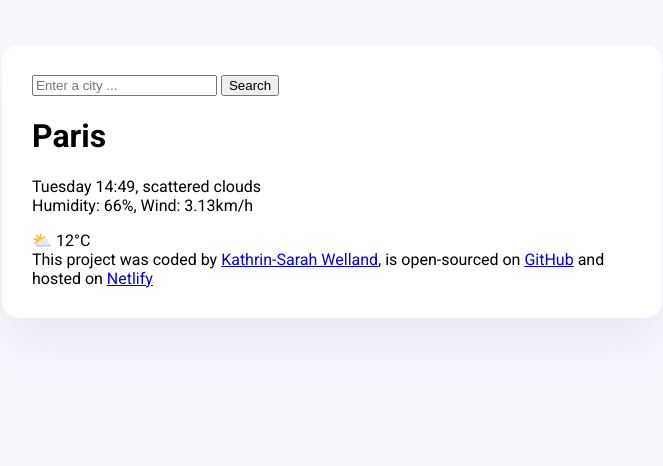
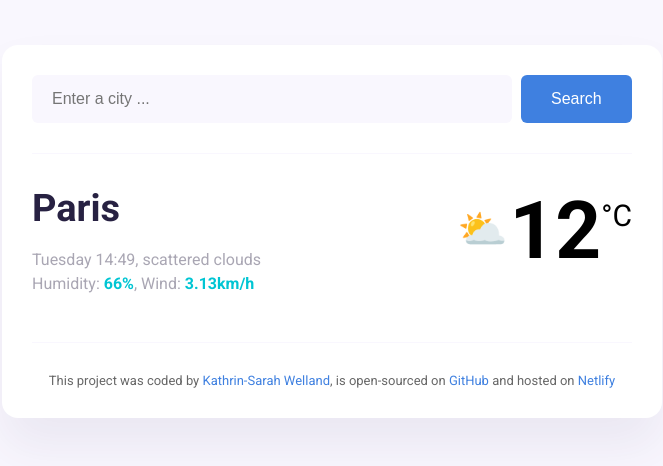
Before and after one commit to kasynthra/wetter, a plain HTML site: page index.html in a window 1280 px wide. Shown: the whole page, without its empty margins (308-971 px from the left). Drawn offline with Linux system fonts and the light colour scheme.

Commit message:
Added basic CSS

```diff
--- a/index.html
+++ b/index.html
@@ -15,22 +15,33 @@
   <body>
     <div class="weather-app">
       <header>
-        <form>
-          <input type="search" placeholder="Enter a city ..." required />
-          <input type="submit" value="Search" />
+        <form class="search-form">
+          <input
+            type="search"
+            placeholder="Enter a city ..."
+            required
+            class="search-form-input"
+          />
+          <input type="submit" value="Search" class="search-form-button" />
         </form>
       </header>
 
       <main>
-        <div>
-          <h1>Paris</h1>
-          <p>
-            Tuesday 14:49, scattered clouds
-            <br />
-            Humidity: 66%, Wind: 3.13km/h
-          </p>
+        <div class="weather-app-data">
+          <div>
+            <h1 class="weather-app-city">Paris</h1>
+            <p class="weather-app-details">
+              Tuesday 14:49, scattered clouds
+              <br />
+              Humidity: <span>66%</span>, Wind: <span>3.13km/h</span>
+            </p>
+          </div>
+          <div class="container">
+            <div class="weather-app-icon">⛅</div>
+            <div class="weather-app-temperature">12</div>
+            <div class="weather-app-unit">°C</div>
+          </div>
         </div>
-        <div>⛅ 12°C</div>
       </main>
 
       <footer>
--- a/src/style.css
+++ b/src/style.css
@@ -1,6 +1,11 @@
 body {
   background-color: #f9f7fe;
   font-family: "Roboto", sans-serif;
+}
+
+a {
+  color: rgb(63, 128, 224);
+  text-decoration: none;
 }
 
 .weather-app {
@@ -11,3 +16,83 @@ body {
   box-shadow: 0 30px 50px rgba(65, 50, 100, 0.08);
   border-radius: 16px;
 }
+
+header {
+  border-bottom: 1px solid #f9f7fe;
+  padding: 0 0 30px 0;
+}
+
+.search-form-input {
+  background-color: #f9f7fe;
+  border: none;
+  border-radius: 6px;
+  width: 80%;
+  padding: 15px 20px;
+  font-size: 16px;
+}
+
+.search-form-button {
+  background-color: rgb(63, 128, 224);
+  padding: 15px 30px;
+  margin-left: 5px;
+  border: none;
+  border-radius: 6px;
+  color: white;
+  font-size: 16px;
+}
+
+main {
+  padding: 30px 0;
+}
+
+.weather-app-city {
+  margin: 0;
+  font-size: 38px;
+  line-height: 48px;
+  color: #272142;
+}
+
+.weather-app-details {
+  font-size: 16px;
+  line-height: 24px;
+  color: rgba(39, 33, 66, 0.4);
+  font-weight: 400;
+}
+
+.weather-app-details span {
+  color: rgb(0, 197, 211);
+  font-weight: bold;
+}
+
+.weather-app-data {
+  display: flex;
+  justify-content: space-between;
+}
+
+.container {
+  display: flex;
+}
+
+.weather-app-icon {
+  font-size: 40px;
+  margin-top: 22px;
+}
+
+.weather-app-temperature {
+  font-size: 80px;
+  font-weight: bold;
+  margin-left: 2px;
+}
+
+.weather-app-unit {
+  font-size: 30px;
+  margin-top: 14px;
+}
+
+footer {
+  border-top: 1px solid #f9f7fe;
+  padding: 30px 0 0 0;
+  text-align: center;
+  font-size: 13px;
+  color: rgba(0, 0, 0, 0.6);
+}
```
